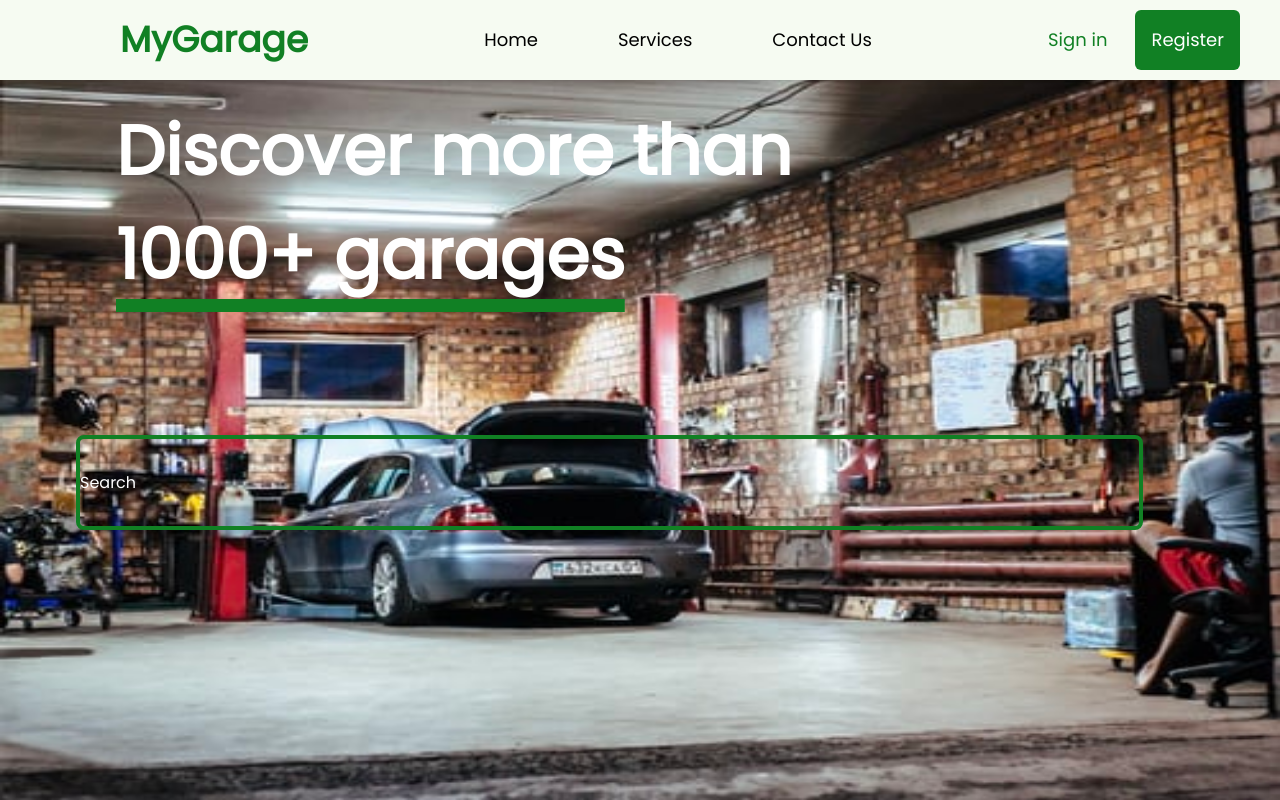
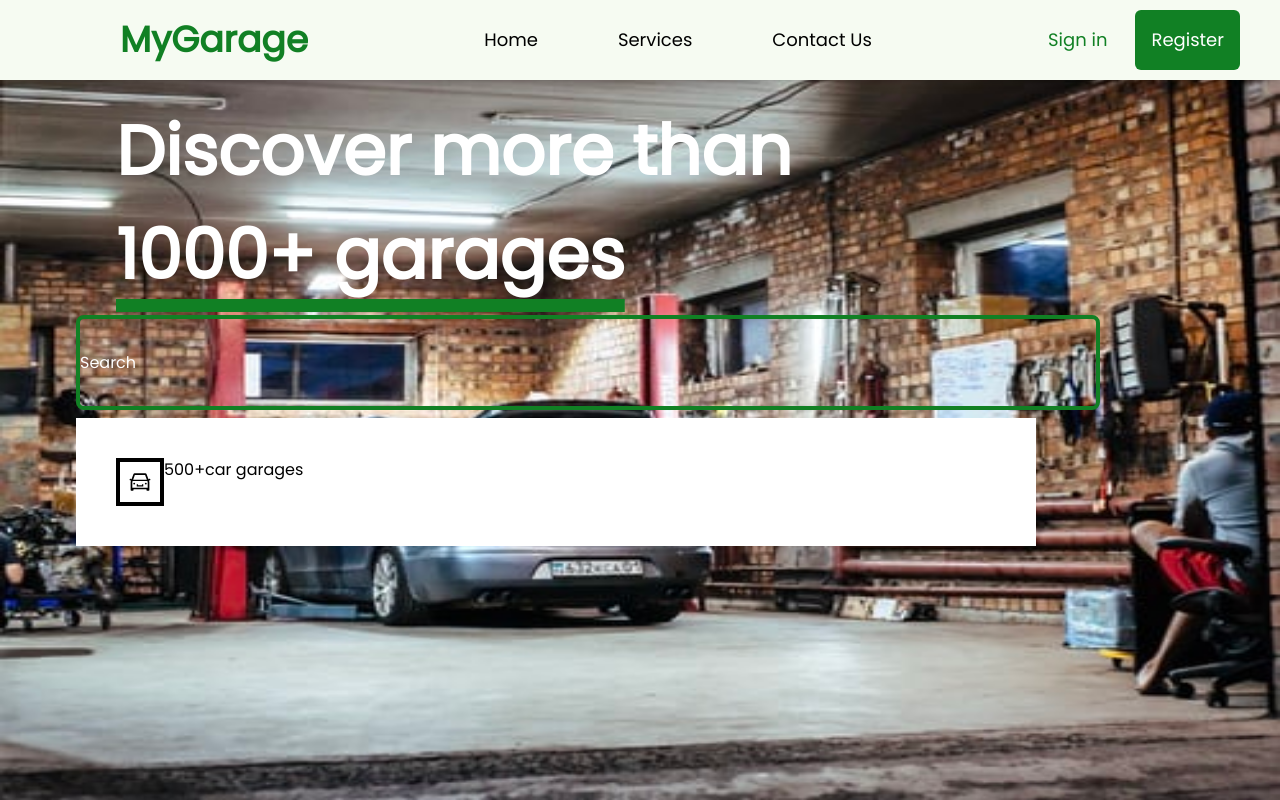
Before and after one commit to mog-rn/eGarage, a Next.js app in the folder web-client/: page / in a window 1280 px wide. Built offline with nearby package versions, Linux system fonts and the light colour scheme.

Commit message:
working on the garage card

```diff
--- /dev/null
+++ b/web-client/components/Features.jsx
@@ -0,0 +1,19 @@
+import React from "react";
+import { AiOutlineCar } from "react-icons/ai";
+
+const Features = () => {
+  return (
+    <div className="flex w-9/12 px-10 h-32 bg-white items-center justify-between">
+      <div className="flex h-[]">
+        {/* Car icon */}
+        <div className="icon h-full">
+          <AiOutlineCar className="h-12 w-12 border-4 p-2 border-black" />
+        </div>
+        <h1>500+</h1> <br />
+        <p>car garages</p>
+      </div>
+    </div>
+  );
+};
+
+export default Features;
--- a/web-client/components/Hero.jsx
+++ b/web-client/components/Hero.jsx
@@ -1,5 +1,6 @@
 import Image from "next/image";
 import React from "react";
+import Features from "./Features";
 
 const Hero = () => {
   return (
@@ -7,19 +8,22 @@ const Hero = () => {
       <div className="h-auto">
         <Image src="/images/garage.jpeg" layout="fill" />
       </div>
-      <div className="absolute top-[100px] left-[76px] w-full space-y-32">
+      <div className="absolute top-[100px] left-[76px] w-screen space-y-2">
         <p className="flex items-start flex-col text-white text-[69px] font-bold ml-10">
           Discover more than <br />
           <span className="underline underline-offset-[20px] decoration-[13px] decoration-[#118024]">
             1000+ garages
           </span>
         </p>
-        <div className="flex justify-center h-[95px] border-[#118024] border-4 w-5/6 rounded-lg">
+        <div className="flex justify-center h-[95px] border-[#118024] border-4 w-4/5 rounded-lg">
           <input
             type="text"
             placeholder="Search"
             className="flex-grow outline-none placeholder:text-white bg-transparent text-white"
           />
+        </div>
+        <div>
+        <Features />
         </div>
       </div>
     </div>
--- /dev/null
+++ b/web-client/components/reusables/GarageCard.jsx
@@ -0,0 +1,42 @@
+import React from "react";
+import Image from "next/image";
+import { GrLocation } from "react-icons/gr";
+
+const GarageCard = () => {
+  return (
+    <div className="p-10 space-y-3">
+      <h1 className="text-4xl font-semibold">Popular garages near you</h1>
+      <p>Lorem ipsum et luctus venenat</p>
+      <div class="max-w-sm space-y-8 rounded border-black overflow-hidden shadow-lg p-10 py-12">
+        <div className="flex items-center space-x-2">
+          <img
+            class="w-16 h-16 rounded-full"
+            src="/images/garage.jpeg"
+            layout="fill"
+            alt="Mountain"
+          />
+          <div>
+            {/* Garage name */}
+            <h1>Sahil Garage</h1>
+            {/* Location */}
+            <div className="flex items-center space-x-1">
+              <GrLocation className="" />
+              <h2>Nairobi</h2>
+            </div>
+            {/* Review stars */}
+          </div>
+        </div>
+        <div className="space-y-2">
+          {/* category */}
+          <h1 className="text-lg">Car Garage</h1>
+          <p className="text-sm">Lorem</p>
+          <p>Opening: 08:00</p>
+          <p>Closing: 18:00</p>
+        </div>
+        <button className="bg-[#118024] text-white p-2 rounded-md">Find now</button>
+      </div>
+    </div>
+  );
+};
+
+export default GarageCard;
--- a/web-client/pages/index.js
+++ b/web-client/pages/index.js
@@ -2,6 +2,7 @@ import Head from "next/head";
 import Garages from "../components/Garages";
 import Hero from "../components/Hero";
 import Footer from "../components/reusables/Footer";
+import GarageCard from "../components/reusables/GarageCard";
 import NavBar from "../components/reusables/NavBar";
 import Testimonials from "../components/Testimonials";
 
@@ -23,6 +24,8 @@ export default function Home() {
 
         <Hero />
 
+        <GarageCard />
+
         <Testimonials />
 
         <Footer />
```
